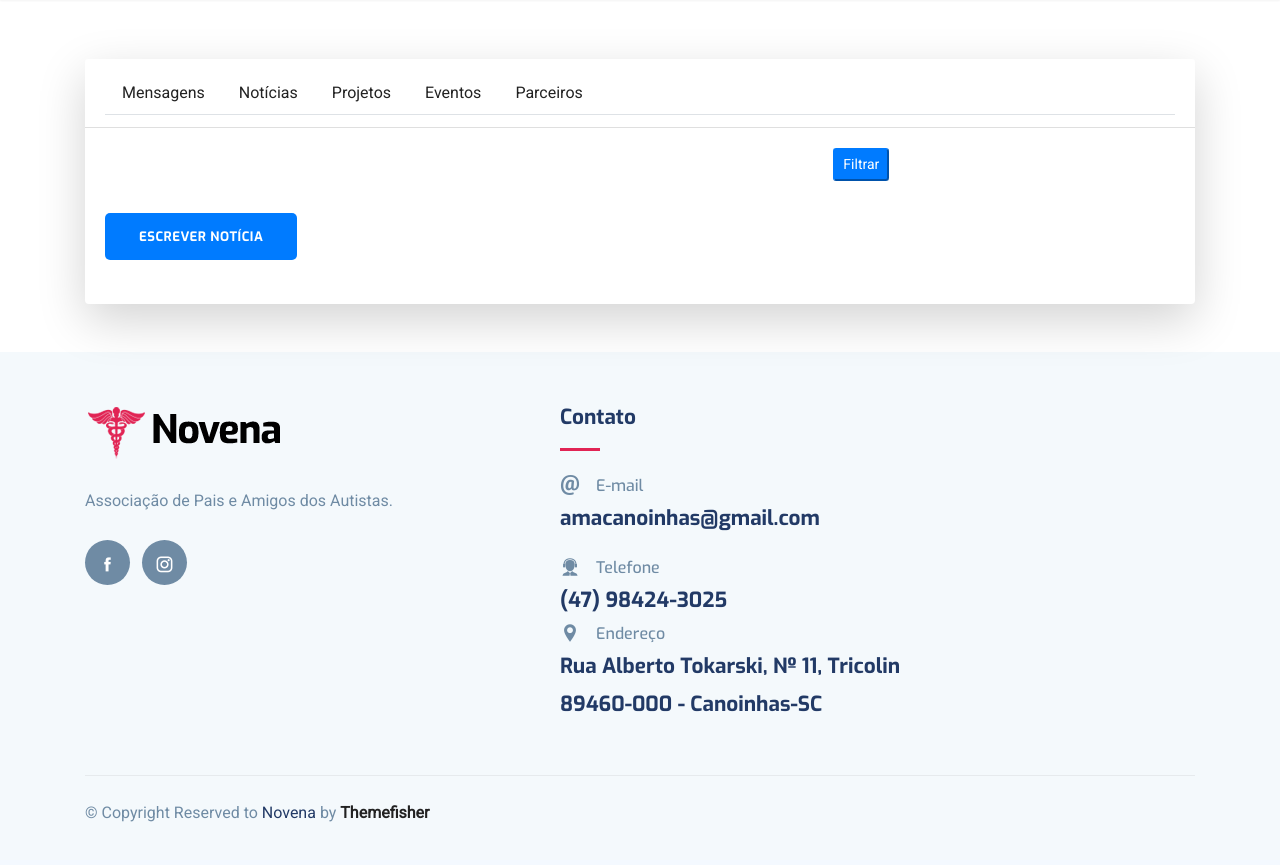
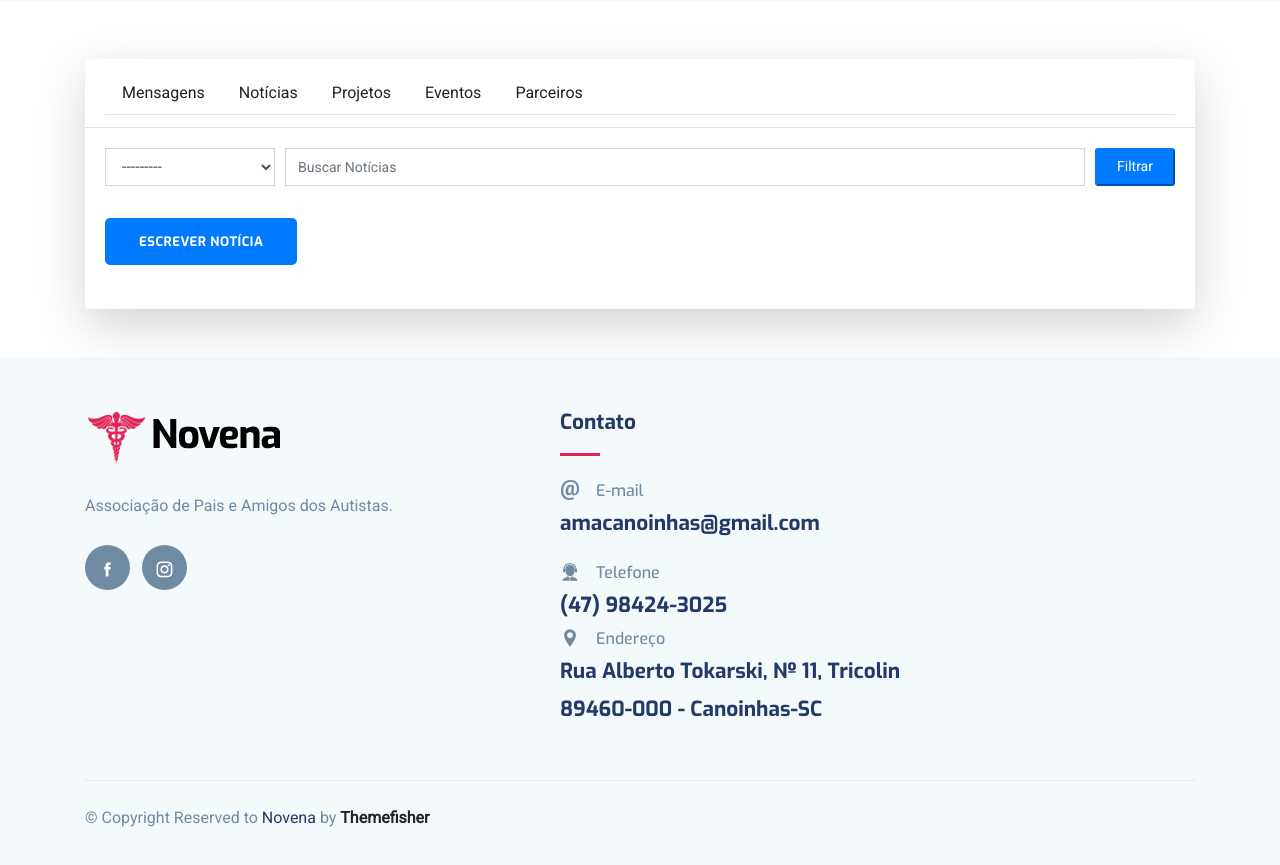
Before and after one commit to lbifsc/ama-canoinhas, a Django app: page /dashboard/noticias/ in a window 1280 px wide. Shown: the part 111-976 px from the top of the page. Before the commit the page ends 933 px from the top, so only its background shows below. Run offline with Django 3.2, Linux system fonts and the light colour scheme; the visitor is signed in with stand-in values (Sample User, id 1); data that the repository does not hold is empty; some libraries are stand-ins or nearby versions.

Commit message:
Corrigido filterset para dashboard de noticias

```diff
--- a/ama/filters.py
+++ b/ama/filters.py
@@ -167,11 +167,8 @@ class EventoFilterSet(FilterSet):
 
 
 # Dashboard Flters
-class NoticiasDashboardFilterSet(FilterSet):
-    pass
+class ProjetosNoticiasDashboardFilterSet(FilterSet):
 
-
-class ProjetosDashboardFilterSet(FilterSet):
     ordenar = ChoiceFilter(
         method='ordenar_projetos',
         choices=(
@@ -188,12 +185,14 @@ class ProjetosDashboardFilterSet(FilterSet):
         model = models.Projeto
         fields = {}
 
-    def __init__(self, data, *args, **kwargs):
+    def __init__(self, data, placeholder, *args, **kwargs):
         data = data.copy()
         super().__init__(data=data, *args, **kwargs)
 
+        self.placeholder = placeholder
+
         self.filters['ordenar'].field.widget.attrs.update({'class': 'form-control'})
-        self.filters['buscar'].field.widget.attrs.update({'class': 'form-control h-100', 'placeholder': 'Buscar Projeto'})
+        self.filters['buscar'].field.widget.attrs.update({'class': 'form-control h-100', 'placeholder': self.placeholder})
 
     def ordenar_projetos(self, queryset, name, value):
         return queryset.order_by(value)
--- a/ama/templates/ama/noticias_dashboard.html
+++ b/ama/templates/ama/noticias_dashboard.html
@@ -4,17 +4,15 @@
     <div class="row mb-3">
         <div class="col-lg-12">
             <form action="" method="GET" class="">
-                <div class="col-lg">
-                    <div class="row">
-                        <div class="form-group col-lg-2">
-                            {{ filterset.form.data_publicacao }}
-                        </div>
-                        <div class="form-group col-lg-6">
-                            {{ filterset.form.titulo }}
-                        </div>
-                        <div class="form-group col-lg-2">
-                            <input type="submit" class="btn-sm btn-primary" style="height: 100%;" value="Filtrar">
-                        </div>
+                <div class="form-row">
+                    <div class="form-group col-lg-2">
+                        {{ filterset.form.ordenar }}
+                    </div>
+                    <div class="form-group col-lg-9">
+                        {{ filterset.form.buscar }}
+                    </div>
+                    <div class="form-group col-lg-1">
+                        <button type="submit" class="btn-sm btn-primary h-100 w-100">Filtrar</button>
                     </div>
                 </div>
             </form>
@@ -26,7 +24,7 @@
         </div>
     </div>
     <div class="row mt-4">
-        {% for noticia in page_obj %}
+        {% for noticia in filterset.qs %}
             <div class="col-lg-4 mb-5">
                 <div>
                     <div class="card shadow-lg">
--- a/ama/views.py
+++ b/ama/views.py
@@ -640,10 +640,16 @@ class DashboardNoticias(LoginRequiredMixin, ListView):
     model = models.Noticia
     template_name = 'ama/noticias_dashboard.html'
     paginate_by = 15
+    filterset_class = filters.ProjetosNoticiasDashboardFilterSet
+
+    def get_queryset(self):
+        queryset = super().get_queryset()
+        self.filterset = self.filterset_class(self.request.GET, queryset=queryset, placeholder='Buscar Notícias')
+        return self.filterset.qs.distinct()
 
     def get_context_data(self, *args, **kwargs):
         context = super().get_context_data(*args, **kwargs)
-        context['noticias'] = models.Noticia.objects.all()
+        context['filterset'] = self.filterset
         return context
 
 
@@ -651,11 +657,11 @@ class DashboardProjetos(LoginRequiredMixin, ListView):
     model = models.Noticia
     template_name = 'ama/projetos_dashboard.html'
     paginate_by = 15
-    filterset_class = filters.ProjetosDashboardFilterSet
+    filterset_class = filters.ProjetosNoticiasDashboardFilterSet
 
     def get_queryset(self):
         queryset = super().get_queryset()
-        self.filterset = self.filterset_class(self.request.GET, queryset=queryset)
+        self.filterset = self.filterset_class(self.request.GET, queryset=queryset, placeholder='Buscar Projetos')
         return self.filterset.qs.distinct()
 
     def get_context_data(self, *args, **kwargs):
```
